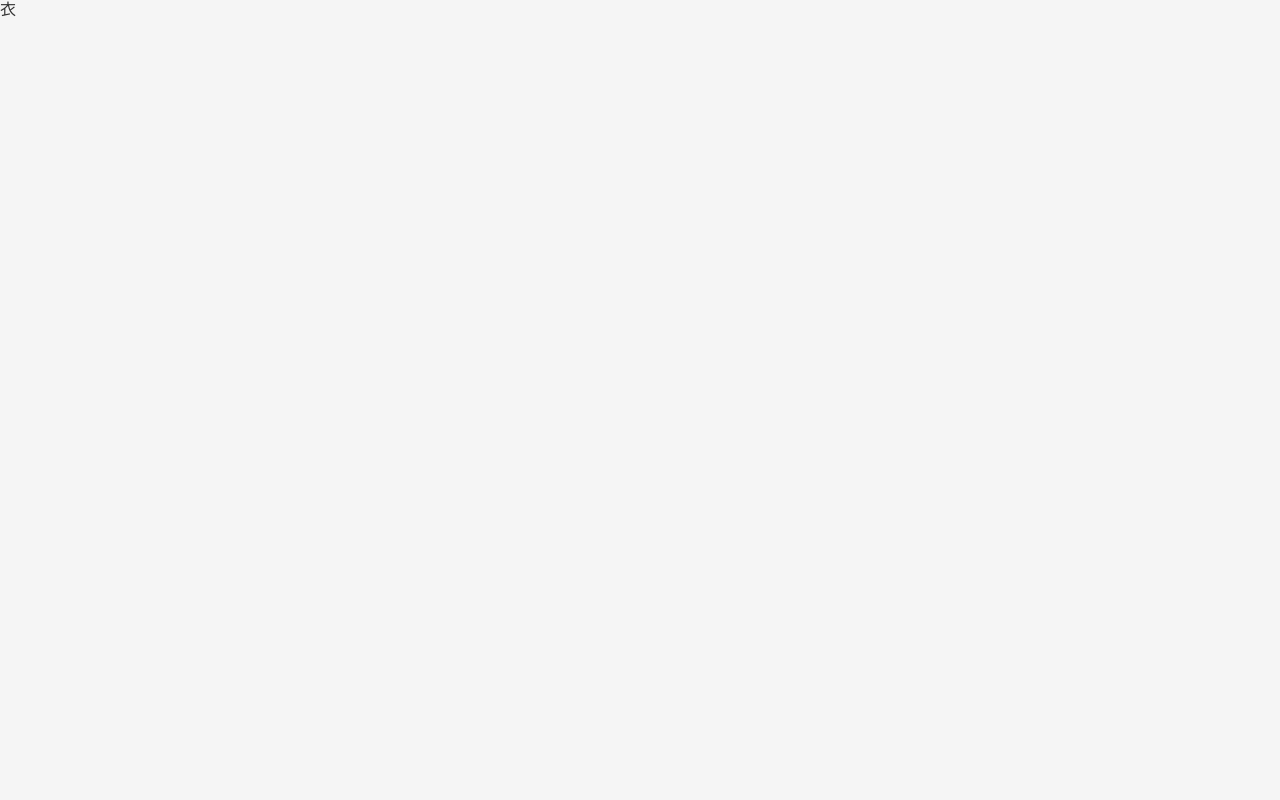
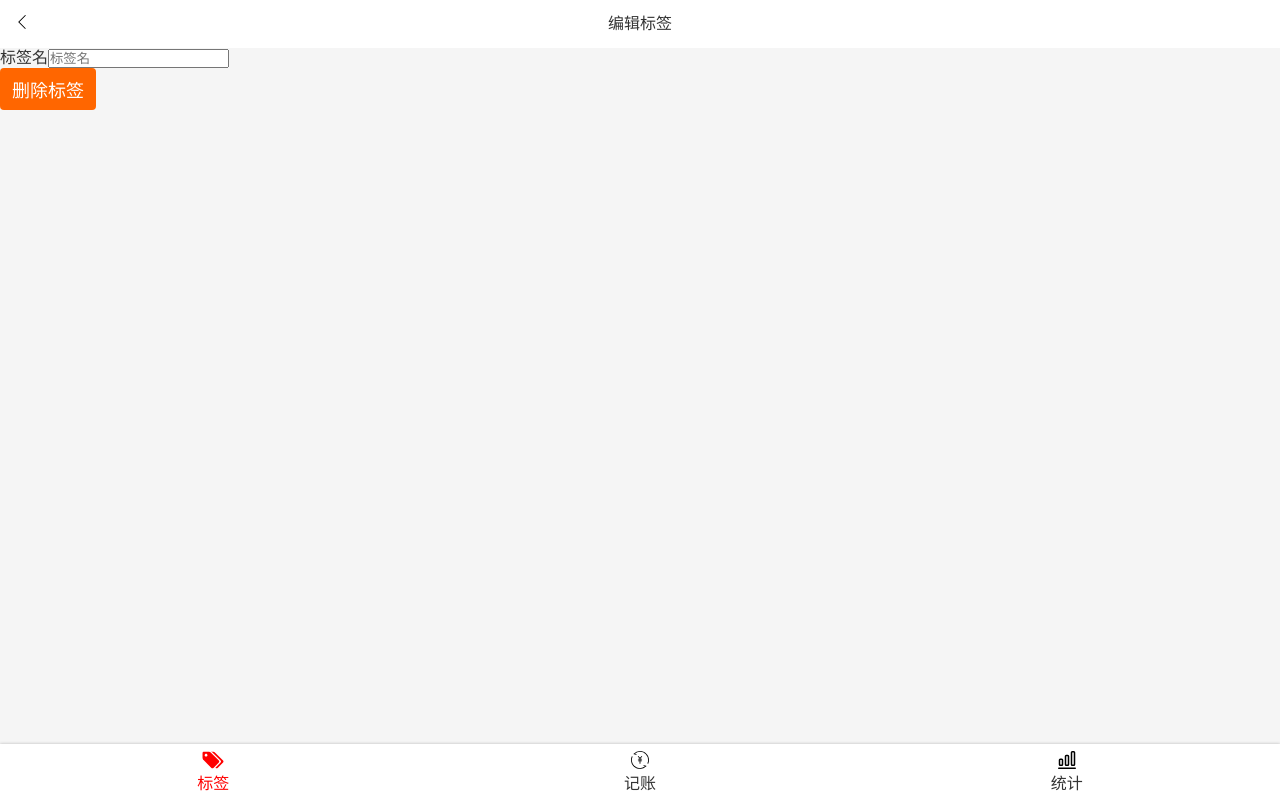
Before and after one commit to ljy123668/zhinong-money-react, a React app: page /tags/1 in a window 1280 px wide. Built offline with nearby package versions, Linux system fonts and the light colour scheme.

Commit message:
新增Input组件

```diff
--- /dev/null
+++ b/src/components/Button.tsx
@@ -0,0 +1,11 @@
+import styled from 'styled-components'
+
+const Button = styled.button`
+    font-size:18px;
+    border:none;
+    padding:8px 12px;
+    background-color:#f60;
+    border-radius:4px;
+    color:white;
+`
+export { Button }
--- a/src/components/Icon.tsx
+++ b/src/components/Icon.tsx
@@ -9,12 +9,12 @@
 }
 
 type Props = {
-    name: string;
+    name?: string;
 }
 const Icon = (props: Props) => {
     return (
         <svg className="icon">
-            <use xlinkHref={"#" + props.name}></use>
+            {props.name && <use xlinkHref={"#" + props.name}></use>}
         </svg>
     )
 }
--- /dev/null
+++ b/src/components/Input.tsx
@@ -0,0 +1,35 @@
+import React from 'react';
+import styled from 'styled-components'
+
+const Label = styled.label`
+
+        display: flex;
+        align-items:center;
+        > span{
+            margin-right:16px;
+            white-space:nowrap;
+        }
+        > input{
+            display:block;
+            width:100%;
+            height:72px;
+            background:none;
+            border:none;
+        }
+`
+
+type Props = {
+    label: string;
+} & React.InputHTMLAttributes<HTMLInputElement>;
+
+const Input: React.FC<Props> = (props) => {
+    const { label, children, ...rest } = props
+    return (
+        <Label>
+            <span>{props.label}</span>
+            <input  {...rest} />
+        </Label>
+
+    )
+}
+export { Input }
--- a/src/views/Money/NoteSection.tsx
+++ b/src/views/Money/NoteSection.tsx
@@ -1,25 +1,11 @@
 import styled from 'styled-components'
-import React from "react";
+import React, { ChangeEventHandler } from "react";
+import { Input } from "components/Input";
 
 const Wrapper = styled.section`
     background-color:#f5f5f5;
     padding:0 16px;
     font-size:14px;
-    > label{
-        display: flex;
-        align-items:center;
-        > span{
-            margin-right:16px;
-            white-space:nowrap;
-        }
-        > input{
-            display:block;
-            width:100%;
-            height:72px;
-            background:none;
-            border:none;
-        }
-    }
 `;
 
 type Props = {
@@ -28,17 +14,13 @@
 }
 const NoteSection: React.FC<Props> = (props) => {
     const note = props.value
+
+    const onChange: ChangeEventHandler<HTMLInputElement> = (e) => {
+        props.onChange(e.target.value);
+    };
     return (
         <Wrapper>
-            <label>
-                <span>备注</span>
-                <input type="text" placeholder="在这里添加备注"
-                    value={note}
-                    onChange={(e) => {
-                        props.onChange(e.target.value)
-                    }}
-                />
-            </label>
+            <Input label="备注" type="text" value={note} onChange={onChange} placeholder="请填写备注"> </Input>
         </Wrapper>
     )
 }
--- a/src/views/Tag.tsx
+++ b/src/views/Tag.tsx
@@ -1,16 +1,44 @@
 import React from "react";
 import { useParams } from "react-router-dom";
 import { useTags } from "useTags";
+import Layout from 'components/Layout'
+import Icon from 'components/Icon'
+import { Button } from 'components/Button'
+import styled from 'styled-components'
 
 type Params = {
     id: string
 }
+
+const Topbar = styled.header`
+    display:flex;
+    justify-content:space-between;
+    line-height:20px;
+    padding:14px;
+    background-color:white;
+`
+
 const Tag: React.FC = (props) => {
     const { findTag } = useTags()
     let { id } = useParams<Params>()
     const tag = findTag(parseInt(id))
     return (
-        <div>{tag.name}</div>
+        <Layout>
+            <Topbar>
+                <Icon name="left" />
+                <span>编辑标签</span>
+                <Icon />
+            </Topbar>
+            <div>
+                <label>
+                    <span>标签名</span>
+                    <input type="text" placeholder="标签名" />
+                </label>
+            </div>
+            <div><Button>删除标签</Button></div>
+
+        </Layout>
+
     )
 
 }
--- a/src/views/Tags.tsx
+++ b/src/views/Tags.tsx
@@ -4,6 +4,7 @@
 import styled from 'styled-components'
 import Icon from '../components/Icon'
 import { Link } from "react-router-dom";
+import { Button } from 'components/Button'
 
 const TagList = styled.ol`
     font-size:16px;
@@ -20,14 +21,7 @@
         }
     }
 `
-const Button = styled.button`
-    font-size:18px;
-    border:none;
-    padding:8px 12px;
-    background-color:#f60;
-    border-radius:4px;
-    color:white;
-`
+
 const Center = styled.div`
     display:flex;
     justify-content:center;
```
Also changed, not shown: 1 other file (tests, documents, lock files or other folders).
